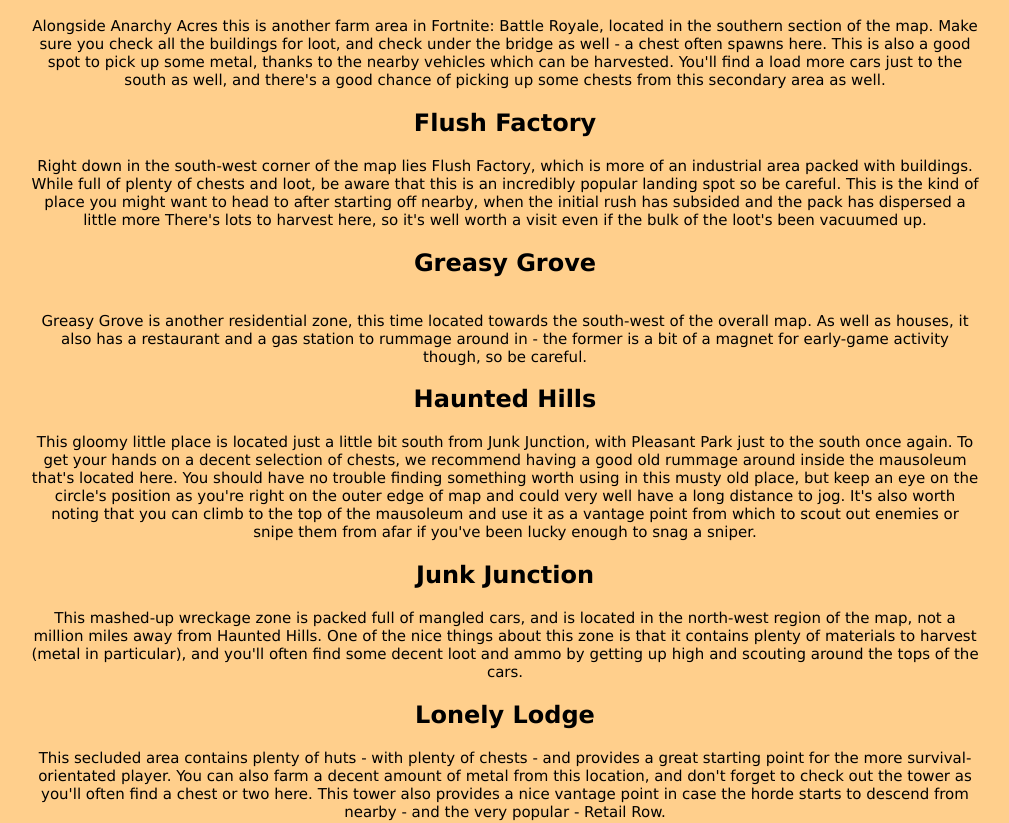
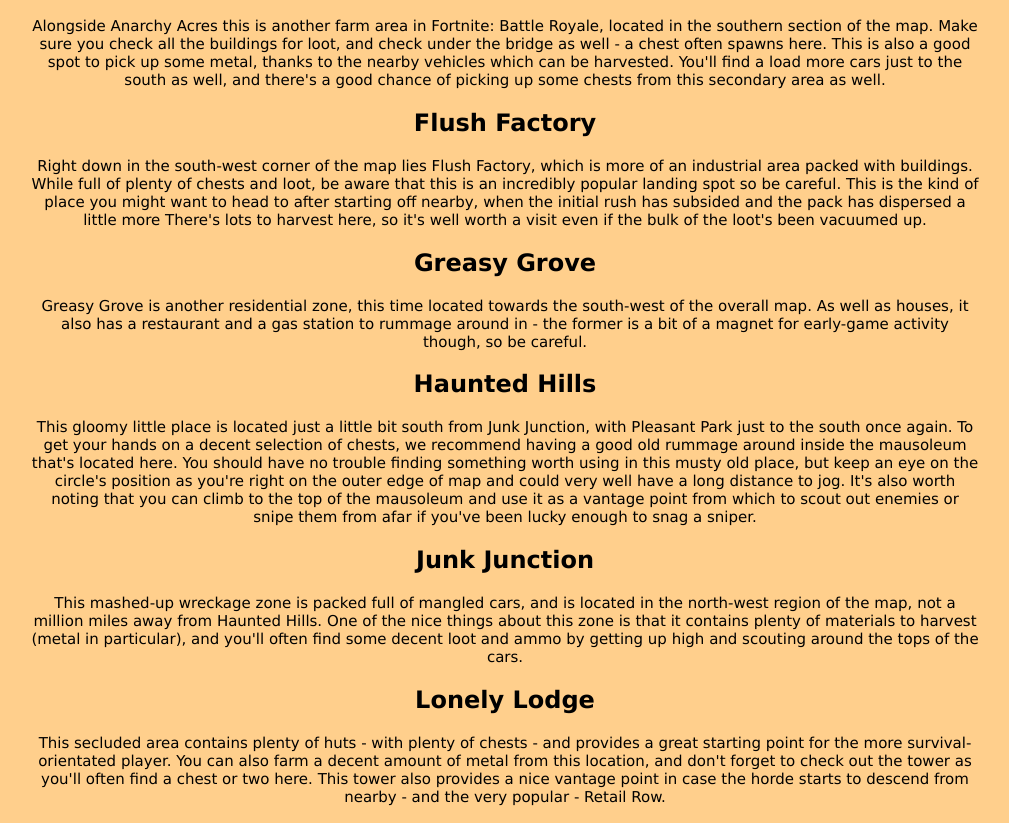
Before and after one commit to rBlanch88/Fortnite, a plain HTML site: page map.html in a window 1280 px wide. Shown: the part 687-1510 px from the top of the page, without its empty margins (135-1144 px from the left). Drawn offline with Linux system fonts and the light colour scheme.

Commit message:
Update map.html

```diff
--- a/map.html
+++ b/map.html
@@ -58,7 +58,6 @@
       </p>
 
   <h2>Greasy Grove</h2>
-    <ul id="land">
       <p>Greasy Grove is another residential zone,
         this time located towards the south-west of the overall map.
         As well as houses, it also has a restaurant and a gas station to rummage around in
```
